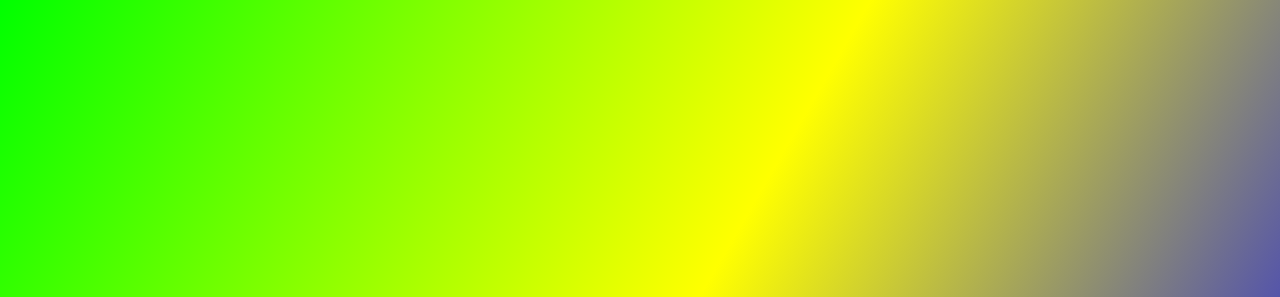
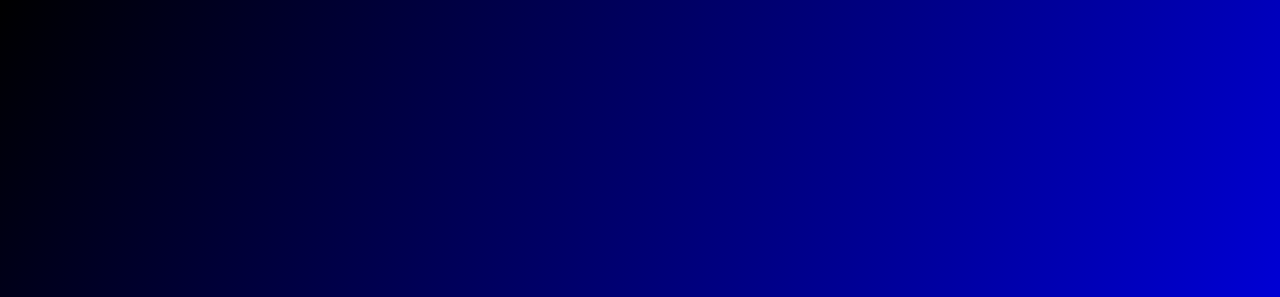
Before and after one commit to eusoujefferson7/Relogio-Digital, a plain HTML site: page index.html in a window 1280 px wide. Shown: the top 297 px of the page. Drawn offline with nearby package versions, Linux system fonts and the light colour scheme.

Commit message:
Update style.css

```diff
--- a/assets/css/style.css
+++ b/assets/css/style.css
@@ -8,7 +8,7 @@
 
 body {
     height: 100vh;
-    background: linear-gradient(120deg, #00ff00, #ffff00, #0000ff);
+    background: linear-gradient(120deg, #000000, #0000ff);
     display: flex;
     align-items: center;
     justify-content: center;
```
